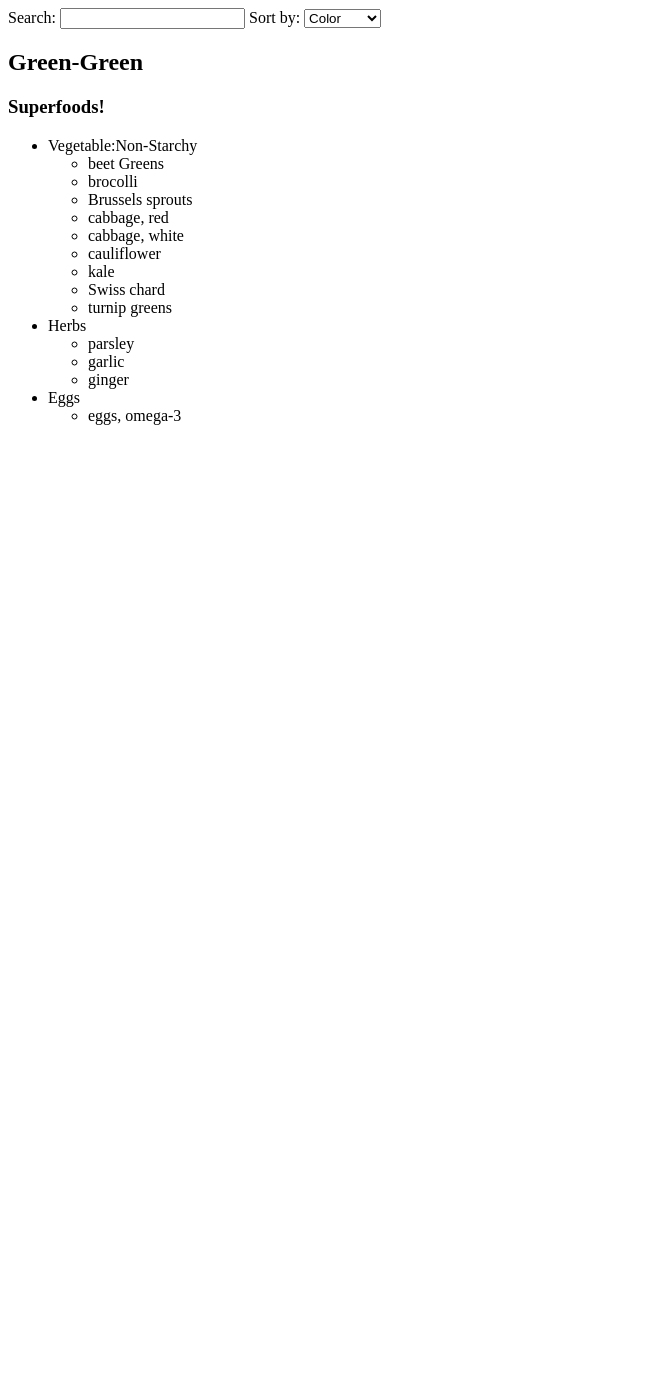
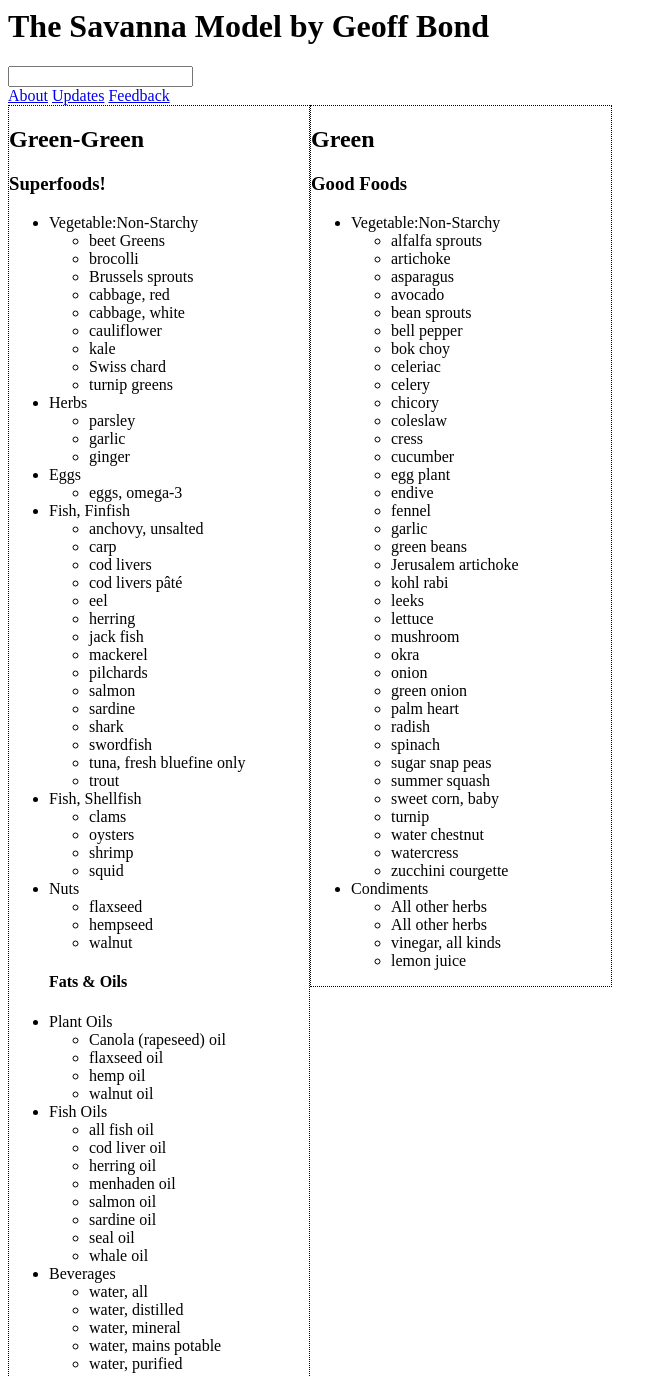
Before and after one commit to dmp1ce/ownersmanual, a plain HTML site: page static/index.html in a window 1280 px wide. Shown: the top 1376 px of the page, without its empty margins (0-667 px from the left). Before the commit the page ends 800 px from the top, so only its background shows below. Drawn offline with Linux system fonts and the light colour scheme.

Commit message:
Add some layout styling and the Green column
- Add css file.
- Change header area
- Add placeholder links
- Remove sort buttons

```diff
--- /dev/null
+++ b/static/css/layout.css
@@ -0,0 +1,6 @@
+.column {
+  width: 300px;
+  float: left;
+  border-width: thin;
+  border-style: dotted;
+}
--- a/static/index.html
+++ b/static/index.html
@@ -2,18 +2,19 @@
 <head>
   <script src="lib/angular/angular.min.js"></script>
   <script src="js/controller.js"></script>
-  <title>Owner's Manual</title>
+  <link rel="stylesheet" type="text/css" href="css/layout.css">
+  <title>The Savanna Model by Geoff Bond</title>
 </head>
 <body ng-controller="FoodListCtrl">
-  <div>Search: <input ng-model="query">
-    Sort by:
-    <select ng-model="orderProp">
-      <option value="name">Name</option>
-      <option value="category">Category</option>
-      <option value="color">Color</option>
-    </select>
+  <h1>The Savanna Model by Geoff Bond</h1>
+  <div><input ng-model="query"></input></div>
+  <div>
+  <a href="#">About</a>
+  <a href="#">Updates</a>
+  <a href="#">Feedback</a>
   </div>
-  <div ng-show="green_greens_veg_non_starchy.length + green_greens_herbs.length + green_greens_eggs.length">
+  <div class="column">
+  <div ng-show="green_greens_veg_non_starchy.length + green_greens_herbs.length + green_greens_eggs.length + green_greens_finfish.length + green_greens_shellfish.length + green_greens_nuts.length + green_greens_plant_oils.length + green_greens_fish_oils.length + green_greens_beverages.length">
     <h2>Green-Green</h2>
     <h3>Superfoods!</h3>
   </div>
@@ -39,9 +40,74 @@
         </li>
       </ul>
     </li>
+    <li ng-show="green_greens_finfish.length">Fish, Finfish
+      <ul>
+        <li ng-repeat="food in green_greens_finfish = (green_greens | filter:{category:'Fish, Finfish'} | filter:query | orderBy:orderProp)">
+          {{food.name}}
+        </li>
+      </ul>
+    </li>
+    <li ng-show="green_greens_shellfish.length">Fish, Shellfish
+      <ul>
+        <li ng-repeat="food in green_greens_shellfish = (green_greens | filter:{category:'Fish, shellfish'} | filter:query | orderBy:orderProp)">
+          {{food.name}}
+        </li>
+      </ul>
+    </li>
+    <li ng-show="green_greens_nuts.length">Nuts
+      <ul>
+        <li ng-repeat="food in green_greens_nuts = (green_greens | filter:{category:'Nuts'} | filter:query | orderBy:orderProp)">
+          {{food.name}}
+        </li>
+      </ul>
+    </li>
+    <h4 ng-show="green_greens_plant_oils.length + green_greens_fish_oils.length">Fats & Oils</h4>
+    <li ng-show="green_greens_plant_oils.length">Plant Oils
+      <ul>
+        <li ng-repeat="food in green_greens_plant_oils = (green_greens | filter:{category:'Plant Oils'} | filter:query | orderBy:orderProp)">
+          {{food.name}}
+        </li>
+      </ul>
+    </li>
+    <li ng-show="green_greens_fish_oils.length">Fish Oils
+      <ul>
+        <li ng-repeat="food in green_greens_fish_oils = (green_greens | filter:{category:'Fish Oils'} | filter:query | orderBy:orderProp)">
+          {{food.name}}
+        </li>
+      </ul>
+    </li>
+    <li ng-show="green_greens_beverages.length">Beverages
+      <ul>
+        <li ng-repeat="food in green_greens_beverages = (green_greens | filter:{category:'Beverages'} | filter:query | orderBy:orderProp)">
+          {{food.name}}
+        </li>
+      </ul>
+    </li>
+  </ul>
+  </div>
 
-
+  <div class="column">
+  <div ng-show="greens_veg_non_starchy.length + greens_condiments.length">
+    <h2>Green</h2>
+    <h3>Good Foods</h3>
+  </div>
+  <ul>
+    <li ng-show="greens_veg_non_starchy.length">Vegetable:Non-Starchy
+      <ul>
+        <li ng-repeat="food in greens_veg_non_starchy = (greens | filter:{category:'Vegetable:Non-Starchy'} | filter:query | orderBy:orderProp)">
+          {{food.name}}
+        </li>
+      </ul>
+    </li>
+    <li ng-show="greens_condiments.length">Condiments
+      <ul>
+        <li ng-repeat="food in greens_condiments = (greens | filter:{category:'Condiments'} | filter:query | orderBy:orderProp)">
+          {{food.name}}
+        </li>
+      </ul>
+    </li>
   </ul>
+  </div>
 
 </body>
 </html>
```
